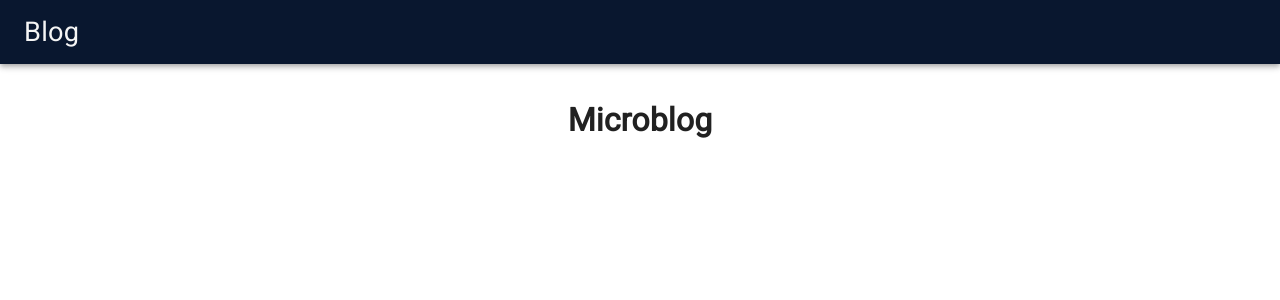
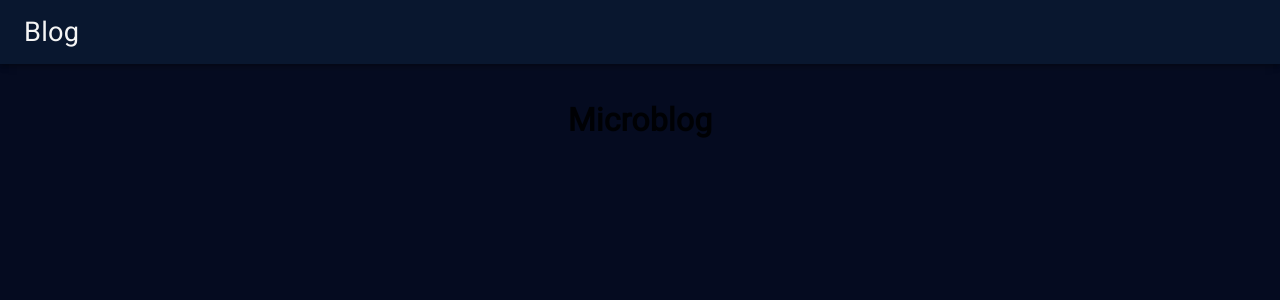
Before and after one commit to Jared-Enck/redux-microblog, a Next.js app: page / in a window 1280 px wide. Shown: the top 300 px of the page. Built offline with nearby package versions, Linux system fonts and the light colour scheme.

Commit message:
add background default

```diff
--- a/src/app/theme.js
+++ b/src/app/theme.js
@@ -4,6 +4,9 @@ import { green, blue, grey, red } from '@mui/material/colors';
 
 export const theme = createTheme({
   palette: {
+    background: {
+      default: '#050b20',
+    },
     primary: {
       light: '#10263a',
       main: '#09172f',
```
